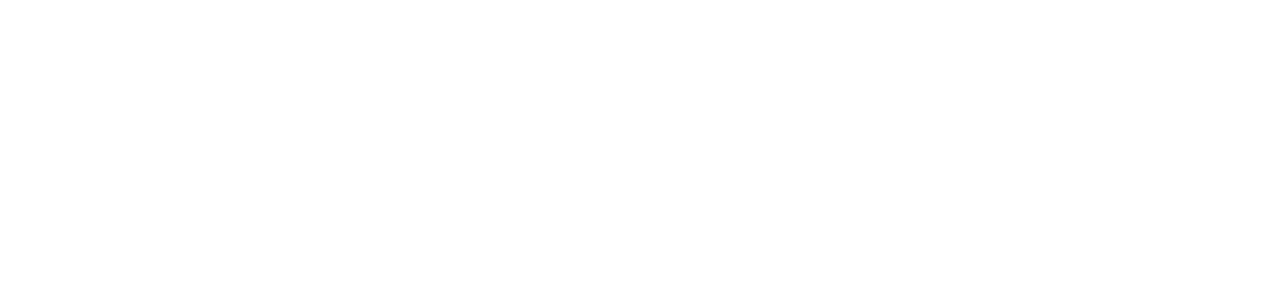
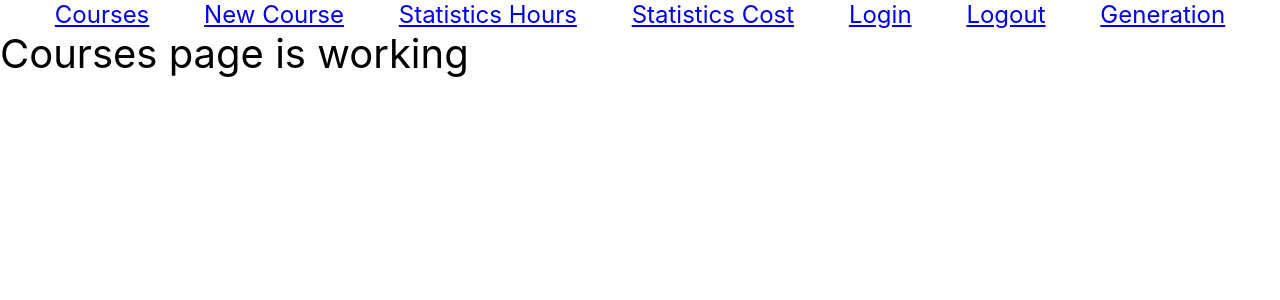
Before and after one commit to java46Telran/react-application, a React (Create React App) app: page / in a window 1280 px wide. Shown: the top 300 px of the page. Built offline with nearby package versions, Linux system fonts and the light colour scheme.

Commit message:
CW #38 initial structure with TODO's for HW#38

```diff
--- a/src/App.tsx
+++ b/src/App.tsx
@@ -1,10 +1,21 @@
 import React from 'react';
+import { BrowserRouter, Route, Routes } from 'react-router-dom';
+import {  ROUTES } from './config/routes-config';
+import Navigator from './components/navigators/Navigator';
 
+const App: React.FC = () => {
+return <BrowserRouter>
+<Navigator items={ROUTES} />
 
-function App() {
-
+<Routes>
+  {getRoutes()}
+</Routes>
+</BrowserRouter>
 
 
 }
 
 export default App;
+function getRoutes(): React.ReactNode {
+  return ROUTES.map(r => <Route key={r.path} path={r.path} element={r.element}/>)
+}
--- /dev/null
+++ b/src/components/navigators/Navigator.tsx
@@ -0,0 +1,12 @@
+import React from "react";
+import { Link } from "react-router-dom";
+import { RouteType } from "../../models/RouteType";
+const Navigator: React.FC<{items:RouteType[]}> = ({items}) => {
+    function getLinks(): React.ReactNode {
+        return items.map(item => <Link to={item.path} key={item.path}>{item.label}</Link>)
+    }
+    return <nav style={{display: 'flex', justifyContent: 'space-evenly', fontSize: '1.5em'}}>
+        {getLinks()}
+    </nav>
+}
+export default Navigator;
--- a/src/components/pages/AddCourse.tsx
+++ b/src/components/pages/AddCourse.tsx
@@ -1,6 +1,10 @@
 import React from "react";
+import { coursesService } from "../../config/service-config";
 const AddCourse: React.FC = () =>
 {
+    //TODO
+    //simple button "Add Course" triggering adding random course by using
+    //method add of CoursesService (variable coursesService)
     return <label style={{fontSize: 40}}>
         AddCourse page is working
     </label>
--- a/src/components/pages/Courses.tsx
+++ b/src/components/pages/Courses.tsx
@@ -1,6 +1,10 @@
 import React from "react";
+import { coursesService } from "../../config/service-config";
 const Courses: React.FC = () =>
 {
+    //TODO
+    //using method get of CoursesService (imported variable coursesService)
+    //<ul> {courses as <li> elements} each li presents JSON of one course
     return <label style={{fontSize: 40}}>
         Courses page is working
     </label>
--- a/src/components/pages/Generation.tsx
+++ b/src/components/pages/Generation.tsx
@@ -1,6 +1,11 @@
 import React from "react";
+import { coursesService } from "../../config/service-config";
 const Generation: React.FC = () =>
 {
+    //TODO
+    //input element for inputting number of the courses
+    //using method add of CoursesService (imported variable coursesService)
+    //this component adds inputed number of the random courses
     return <label style={{fontSize: 40}}>
         Generation page is working
     </label>
--- a/src/config/routes-config.tsx
+++ b/src/config/routes-config.tsx
@@ -13,7 +13,7 @@
 export const STATISTIC_COST_PATH = '/statistic/cost';
 export const LOGIN_PATH = '/login';
 export const LOGOUT_PATH = '/logout';
-export const GENERATION_PATH = '/generartion';
+export const GENERATION_PATH = '/generation';
 export const ROUTES:RouteType[] = [
     {path: COURSES_PATH, label: 'Courses', element: <Courses/>},
     {path: ADD_COURSE_PATH, label: 'New Course', element: <AddCourse/>},
```
Also changed, not shown: src/components/pages/StatisticCost.tsx (+8 -0 lines), src/components/pages/StatisticsHours.tsx (+8 -0 lines).
